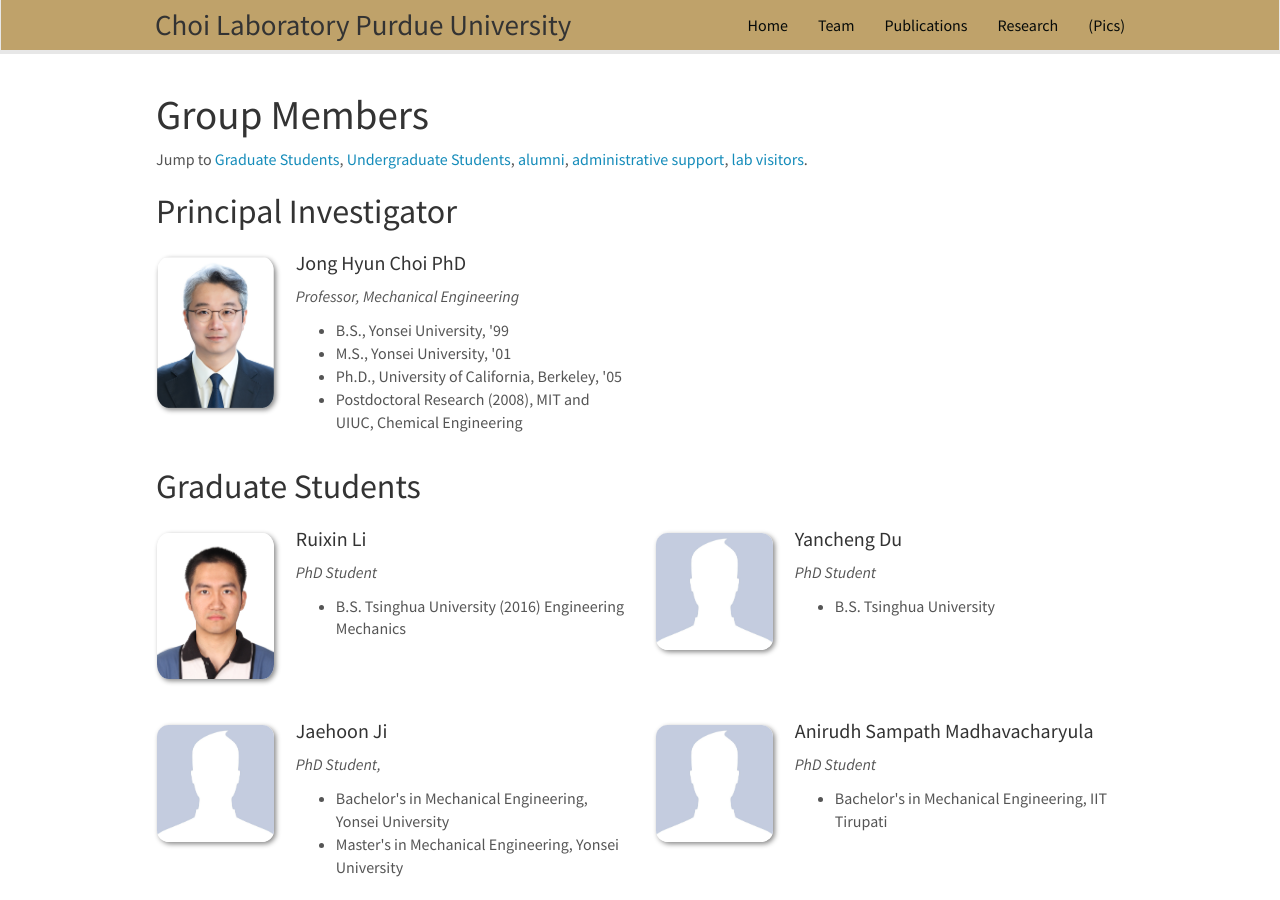
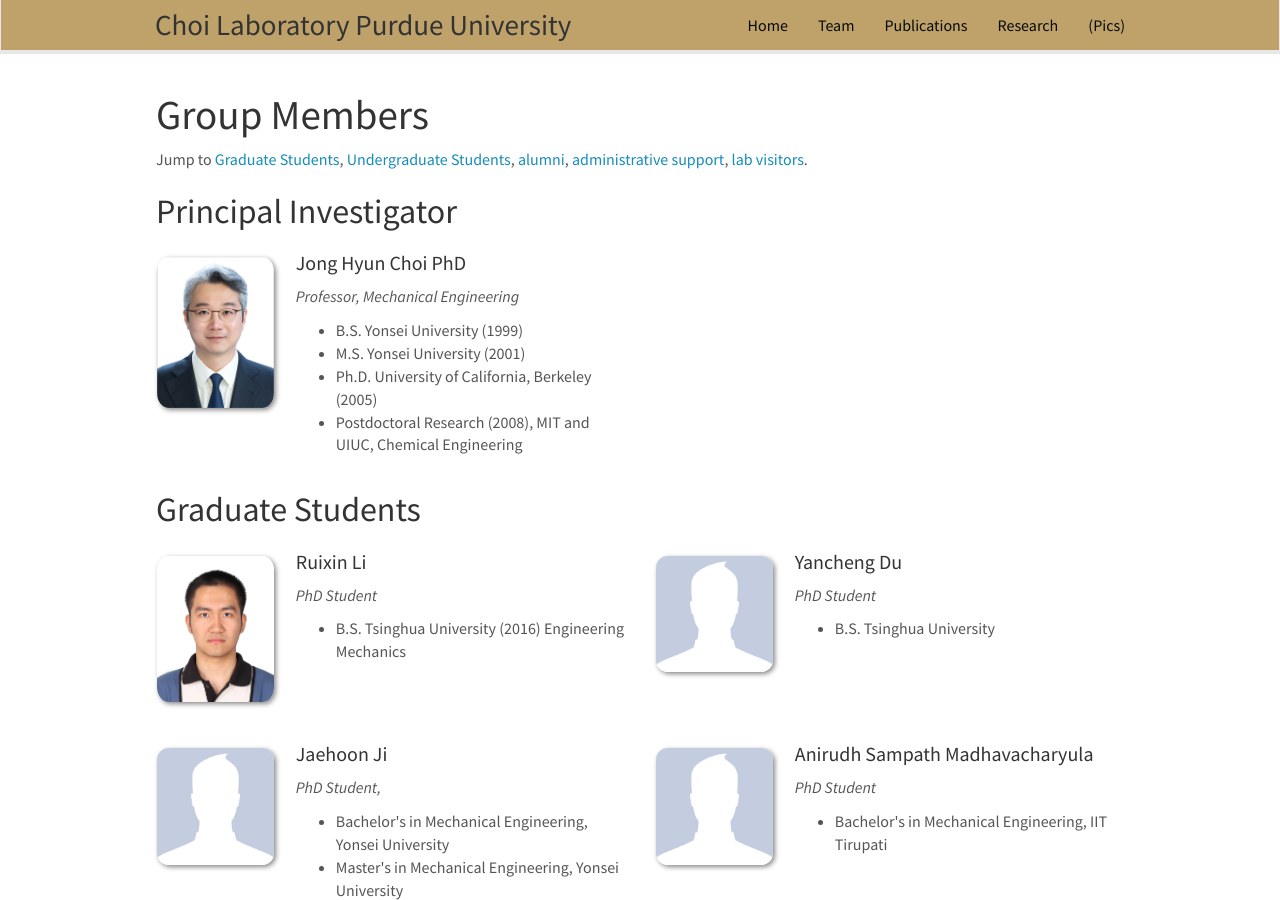
Before and after one commit to choidnalab/choidnalab.github.io, a Jekyll site: the page built from _pages/team.md, in a window 1280 px wide and 900 px high. Built offline with Jekyll 4.4.1, drawn with Linux system fonts in a browser that asks for light colours; nearby versions of some CDN libraries.

Commit message:
Update PI.yml

```diff
--- a/_data/PI.yml
+++ b/_data/PI.yml
@@ -3,7 +3,7 @@
   info: Professor, Mechanical Engineering
   email: jchoi@purdue.edu
   number_educ: 4
-  education1: B.S., Yonsei University, '99
-  education2: M.S., Yonsei University, '01
-  education3: Ph.D., University of California, Berkeley, '05
+  education1: B.S. Yonsei University (1999)
+  education2: M.S. Yonsei University (2001)
+  education3: Ph.D. University of California, Berkeley (2005)
   education4: Postdoctoral Research (2008), MIT and UIUC, Chemical Engineering
```
